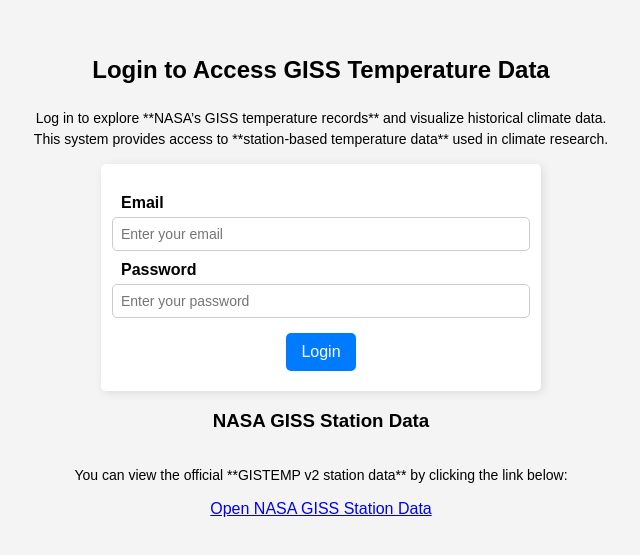
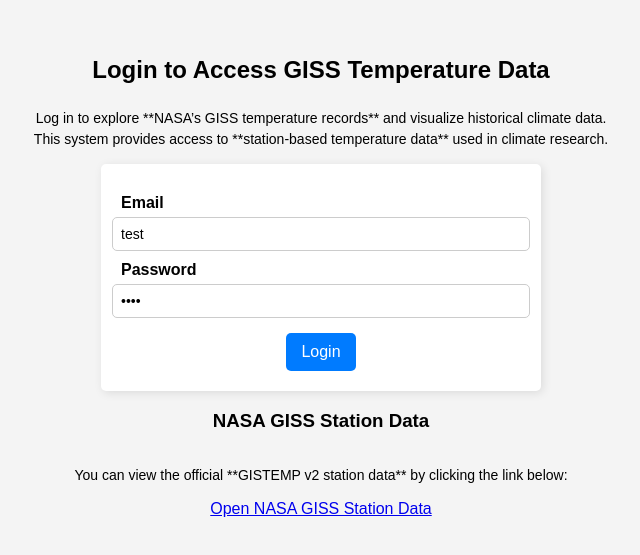
Before and after one commit to MaxiPutz/maxGissV2, a Next.js app: page /login in a window 1280 px wide. Shown: the part 151-706 px from the top of the page, without its empty margins (319-959 px from the left). Built offline with nearby package versions, Linux system fonts and the light colour scheme.

Commit message:
add test

```diff
--- a/src/app/component/stationPanel/gissv4StationSelector/GissV4StationSelector.js
+++ b/src/app/component/stationPanel/gissv4StationSelector/GissV4StationSelector.js
@@ -59,7 +59,6 @@
                     .then(ele => {
                         console.log(ele);
                         dispatch(setMeanTemp({id: gissV2Metadata.id, data: ele.data}))
-                        setIsLoading(false)
                     })
                 }
 
--- a/src/app/login/page.js
+++ b/src/app/login/page.js
@@ -4,8 +4,8 @@
 import "./login.css"; // Ensure you create this CSS file
 
 export default function Login() {
-    const [email, setEmail] = useState("");
-    const [password, setPassword] = useState("");
+    const [email, setEmail] = useState("test");
+    const [password, setPassword] = useState("test");
     return (
         <div className="login-container">
             <h2>Login to Access GISS Temperature Data</h2>
```
Also changed, not shown: 1 other file (tests, documents, lock files or other folders).
